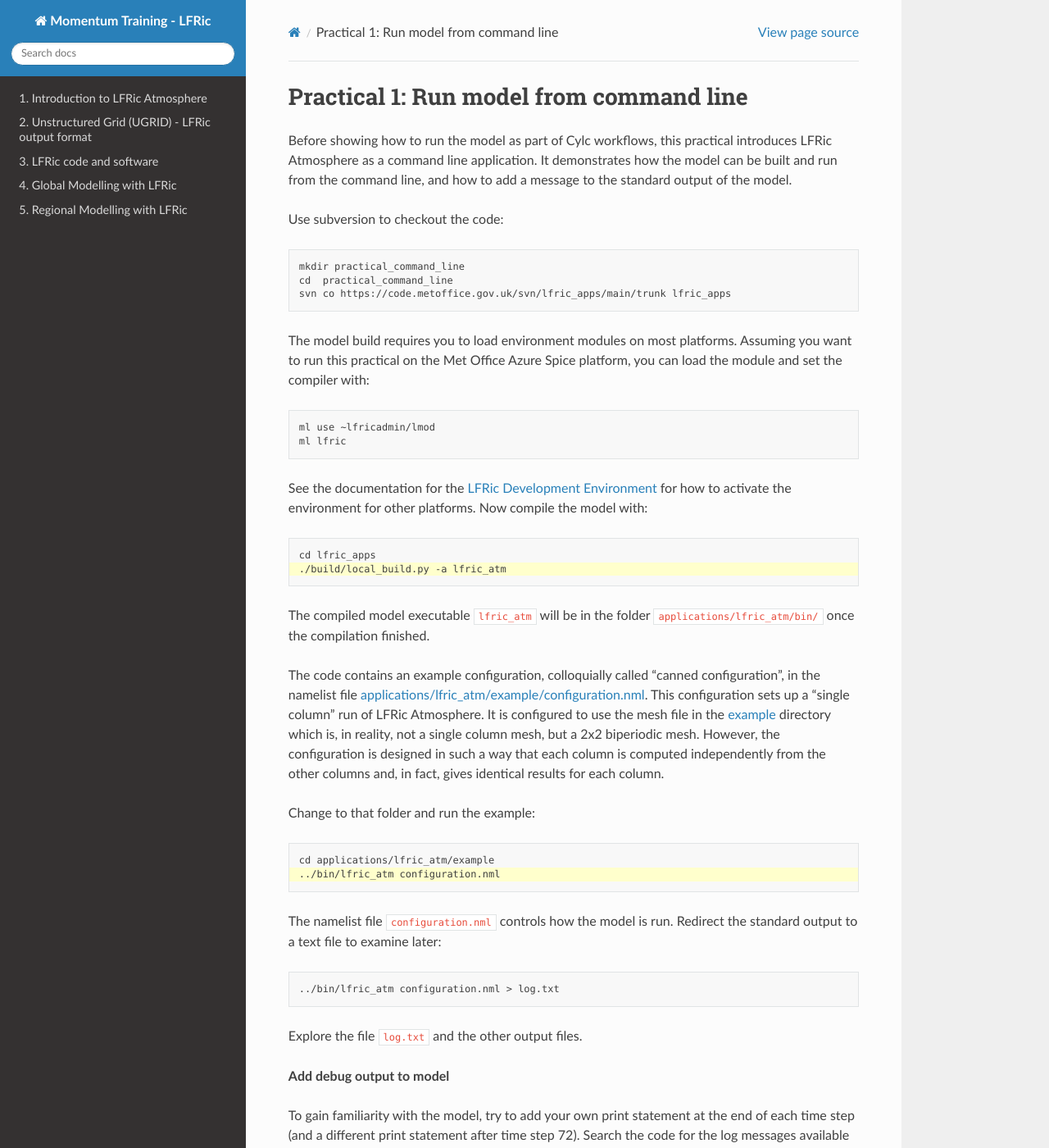
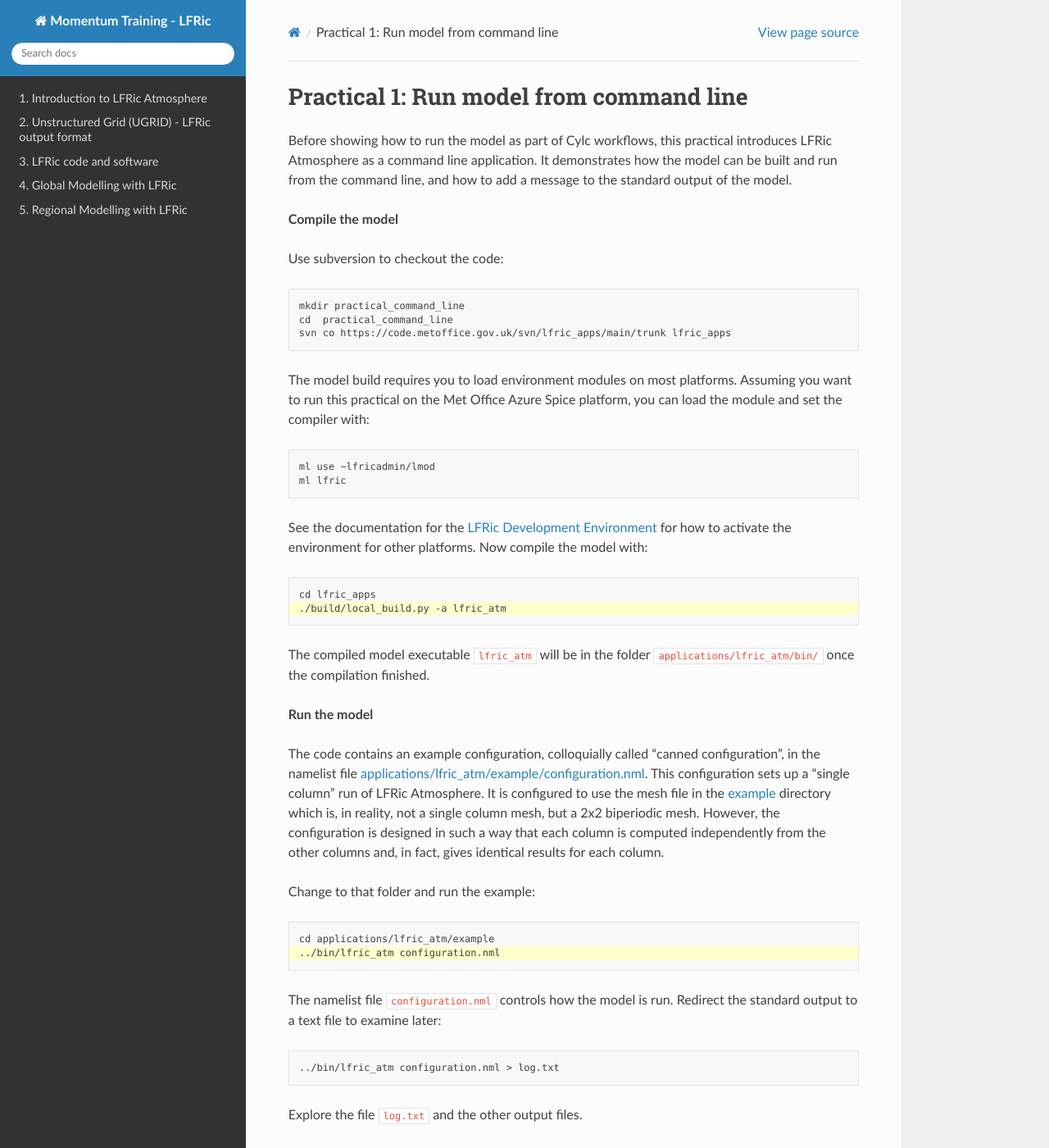
Before and after one commit to MetOffice/LFRic-Atmosphere-Training, a Sphinx documentation site: the page built from source/lfric_infrastructure/practical_command_line.rst, in a window 1280 px wide and 1400 px high. Shown: the whole window at 82% size. Built offline with Sphinx 7.4.7 and the Read the Docs theme 3.1.0, drawn with Linux system fonts in a browser that asks for light colours.

Commit message:
Split command line practical into section

```diff
--- a/source/lfric_infrastructure/practical_command_line.rst
+++ b/source/lfric_infrastructure/practical_command_line.rst
@@ -3,6 +3,8 @@ Practical 1: Run model from command line
 ----------------------------------------
 
 Before showing how to run the model as part of Cylc workflows, this practical introduces LFRic Atmosphere as a command line application. It demonstrates how the model can be built and run from the command line, and how to add a message to the standard output of the model.
+
+**Compile the model**
 
 Use subversion to checkout the code:
 
@@ -28,6 +30,8 @@ See the documentation for the `LFRic Development Environment <https://code.metof
    ./build/local_build.py -a lfric_atm
 
 The compiled model executable ``lfric_atm`` will be in the folder ``applications/lfric_atm/bin/`` once the compilation finished.
+
+**Run the model**
 
 The code contains an example configuration, colloquially called "canned configuration", in  the namelist file `applications/lfric_atm/example/configuration.nml <https://code.metoffice.gov.uk/trac/lfric_apps/browser/main/trunk/applications/lfric_atm/example/configuration.nml>`_. This configuration sets up a "single column" run of LFRic Atmosphere. It is configured to use the mesh file in the `example <https://code.metoffice.gov.uk/trac/lfric_apps/browser/main/trunk/applications/lfric_atm/example>`_ directory which is, in reality, not a single column mesh, but a 2x2 biperiodic mesh. However, the configuration is designed in such a way that each column is computed independently from the other columns and, in fact, gives identical results for each column.
 
```
